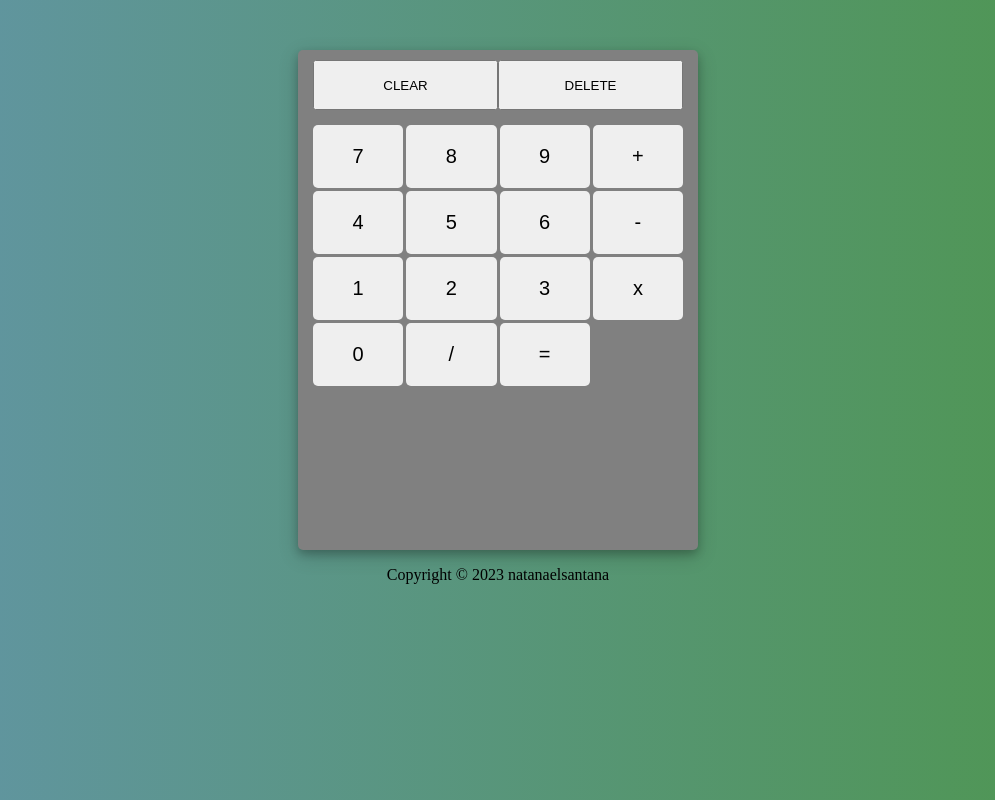
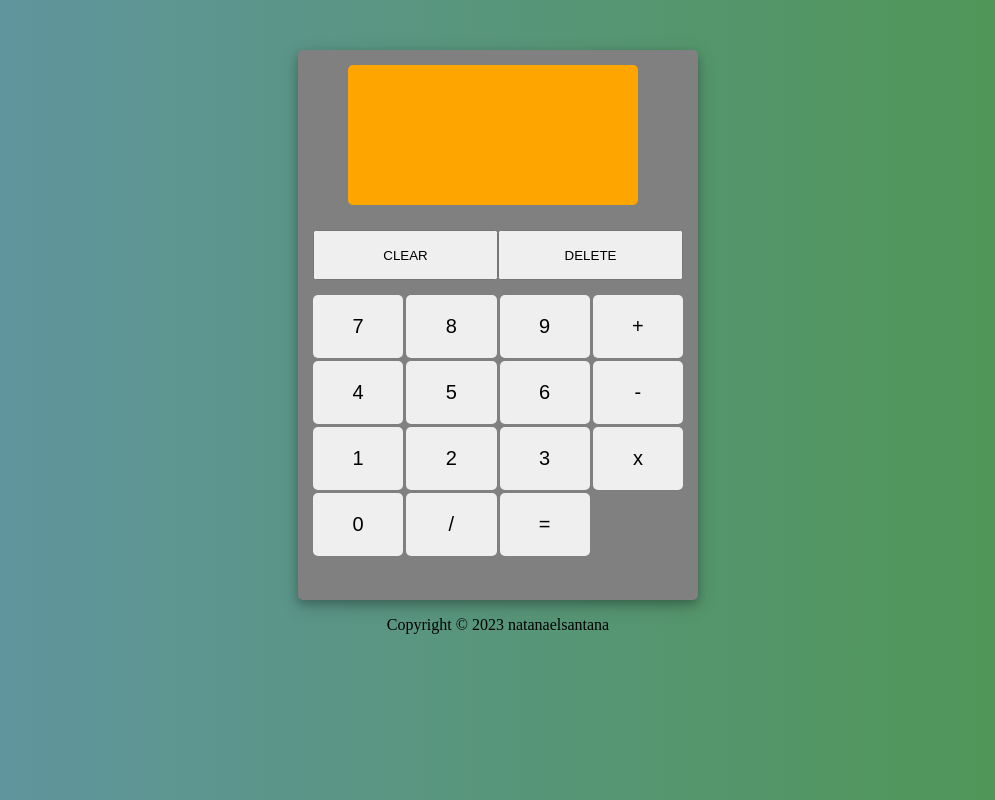
Before and after one commit to natanaelsantana/Calculator, a plain HTML site: page index.html in a window 1280 px wide. Shown: the whole page, without its empty margins (142-1137 px from the left). Drawn offline with Linux system fonts and the light colour scheme.

```diff
--- a/styles.css
+++ b/styles.css
@@ -22,20 +22,33 @@
     justify-content: center;
     display: inline;
     width: 400px;
-    height: 500px;
+    height: 550px;
     background-color: gray;
     border-radius: 5px;
     box-shadow: 0 4px 8px 0 rgba(0, 0, 0, 0.2), 0 6px 20px 0 rgba(0, 0, 0, 0.19);
 
 }
 
-#screen {
-    width: 300px;
+#screen-div {
+    width: 250px;
     height: 100px;
     background: orange;
     margin: 15px;
     margin-left: 50px;
     border-radius: 5px;
+    display: flex;
+    align-items: flex-end;
+    justify-content: space-around;
+    flex-direction: column;
+    padding: 20px;
+}
+
+#screen-div .previous-operand {
+    font-size: 25px;
+}
+
+#screen-div .current-operand {
+    font-size: 25px;
 }
 
 #removers {
```
